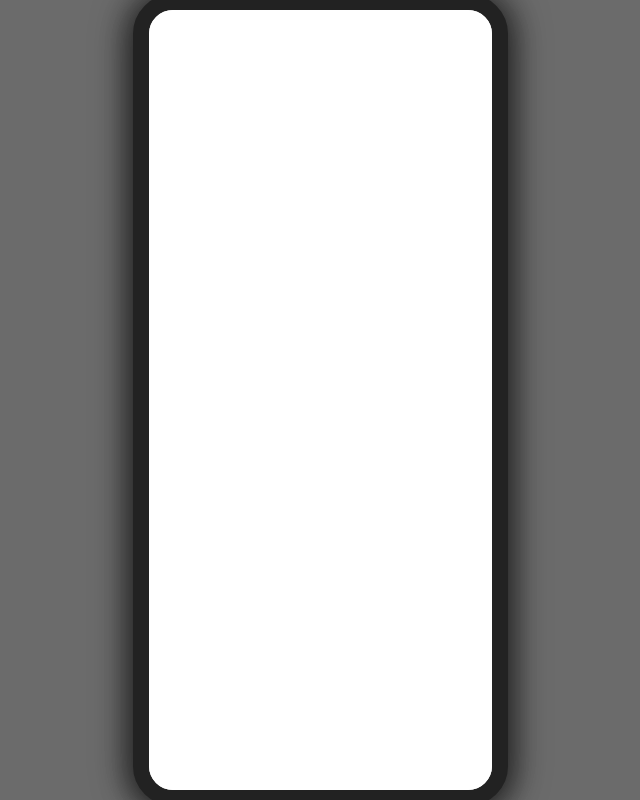
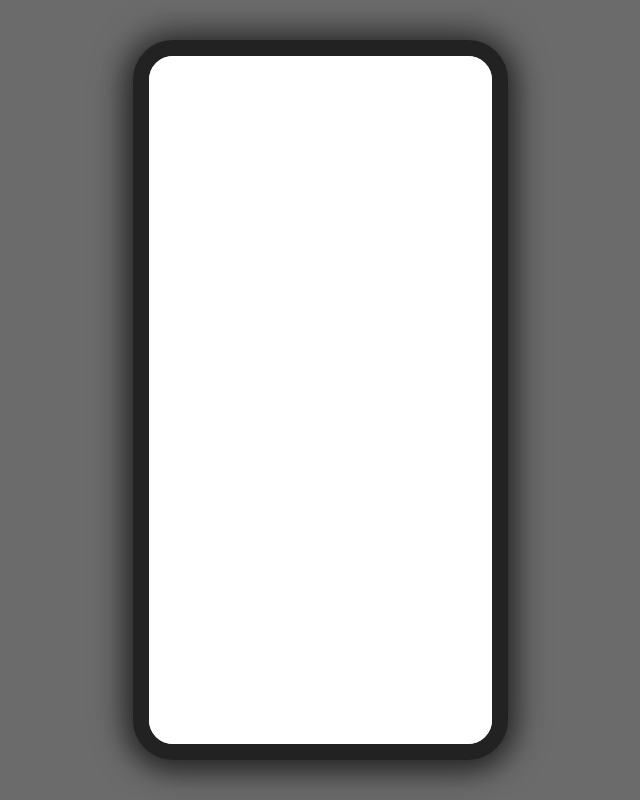
Before and after one commit to ochimasato0186/next_go_front, a Next.js app: page / in a window 1280 px wide. Shown: the whole page, without its empty margins (320-960 px from the left). Built offline with nearby package versions, Linux system fonts and the light colour scheme.

Commit message:
スマホ枠レスポンシブ対応

```diff
--- a/components/SmartphoneFrame.tsx
+++ b/components/SmartphoneFrame.tsx
@@ -4,8 +4,7 @@ import React from "react";
  * スマホデモ機風のフレームコンポーネント。
  * 画面中央に配置し、背景を暗くしてデモ機感を演出。
  *
- * props:
- *   - children: スマホ画面内に表示する要素
+ * レスポンシブ対応: 画面幅に応じて最大375px・高さ812pxで縮小表示。
  */
 const SmartphoneFrame: React.FC<{ children: React.ReactNode }> = ({ children }) => (
   <div style={{
@@ -20,8 +19,11 @@ const SmartphoneFrame: React.FC<{ children: React.ReactNode }> = ({ children })
     zIndex: 1000
   }}>
     <div style={{
-      width: 375,
-      height: 812,
+      width: "min(100vw, 375px)",
+      height: "min(90vh, 812px)",
+      maxWidth: 375,
+      maxHeight: 812,
+      aspectRatio: "375/812",
       border: "16px solid #222",
       borderRadius: 40,
       boxShadow: "0 0 32px 8px #0008, 0 8px 32px #0006",
@@ -31,11 +33,14 @@ const SmartphoneFrame: React.FC<{ children: React.ReactNode }> = ({ children })
       display: "flex",
       flexDirection: "column",
       alignItems: "center",
-      justifyContent: "flex-start"
+      justifyContent: "flex-start",
+      transition: "width 0.2s, height 0.2s"
     }}>
       {/* Notch */}
       <div style={{
-        width: 120,
+        width: "32%",
+        minWidth: 60,
+        maxWidth: 120,
         height: 30,
         background: "#222",
         borderRadius: "0 0 20px 20px",
```
